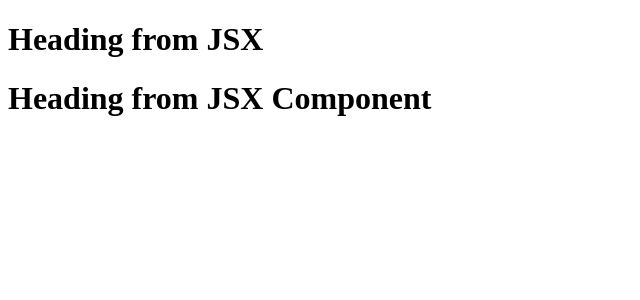
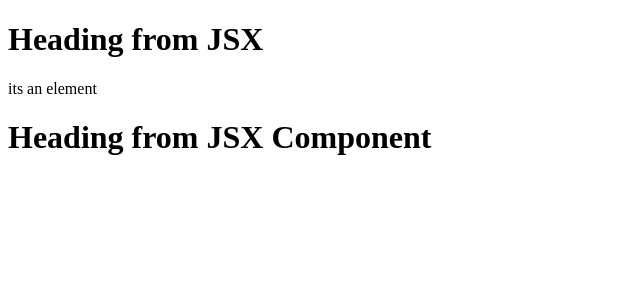
Before and after one commit to raghugr27/React-Learning-2025, a React (Vite) app: page / in a window 1280 px wide. Shown: the top 300 px of the page, without its empty margins (0-640 px from the left). Built offline with nearby package versions, Linux system fonts and the light colour scheme.

Commit message:
react functional component changes

```diff
--- a/App.js
+++ b/App.js
@@ -19,12 +19,17 @@ import ReactDOM from "react-dom/client";
 // Inspecting React in Dev Console
 // Open Dev Tools in your browser and type `React` to see if React is available.
 // You can also type `ReactDOM` to check if ReactDOM is available.
-const jsxHeading = <h1>Heading from JSX</h1>;
+const jsxHeading =()=> (
+  <div>
+    <h1>Heading from JSX</h1>
+    <span>its an element</span>
+  </div>
+);
 const HeadingComponent = () => {
   return (
     <div>
       {" "}
-      {jsxHeading}
+      {jsxHeading()}
       <h1>Heading from JSX Component</h1>
     </div>
   );
```
